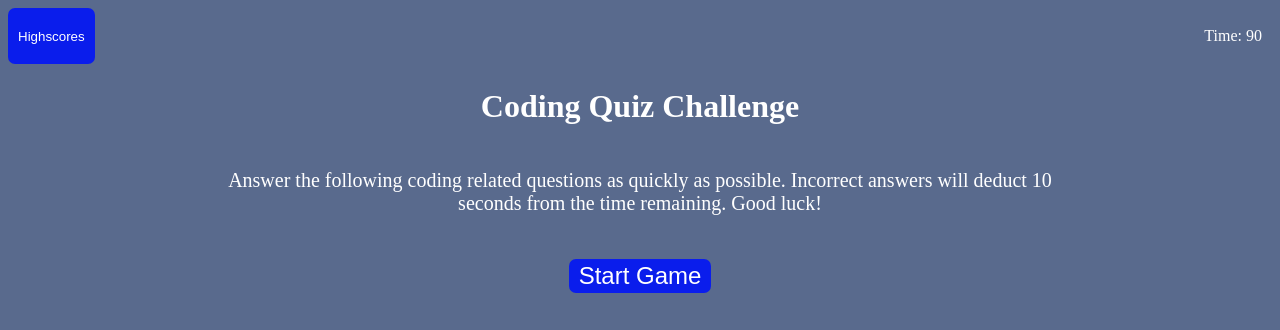
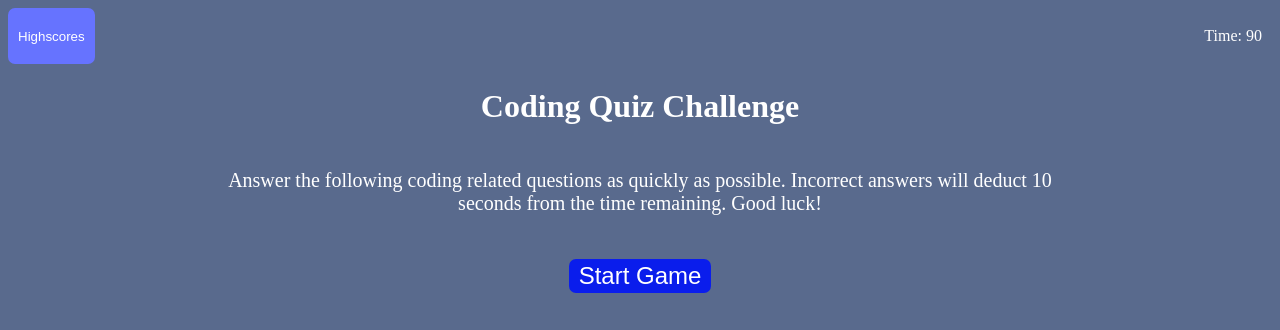
Before and after one commit to KMAScott/coding-quiz, a plain HTML site: page index.html in a window 1280 px wide. In both pictures the pointer is over the button "Highscores". Drawn offline with Linux system fonts and the light colour scheme.

Commit message:
final touches to css

```diff
--- a/assets/styles/style.css
+++ b/assets/styles/style.css
@@ -34,6 +34,16 @@ header {
     border: 0;
     border-radius: 7px;
     padding: 3px 10px 3px 10px;
+}
+
+#view-highscores:hover,
+#startGameBtn:hover,
+#submitName:hover,
+#returnBtn:hover,
+#clearHighscoresBtn:hover,
+main ul li:hover {
+    background: var(--btnBackgroundHover);
+    cursor: pointer;
 }
 
 header p {
```
